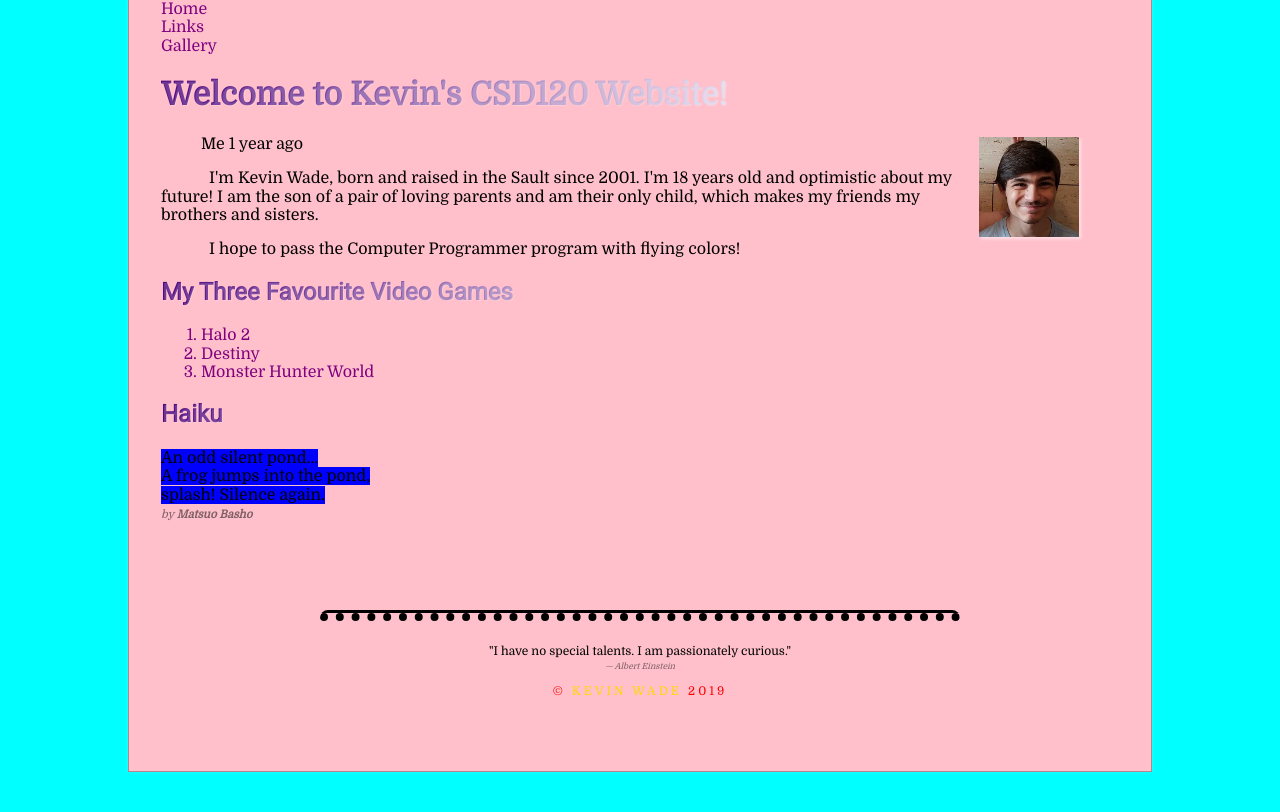
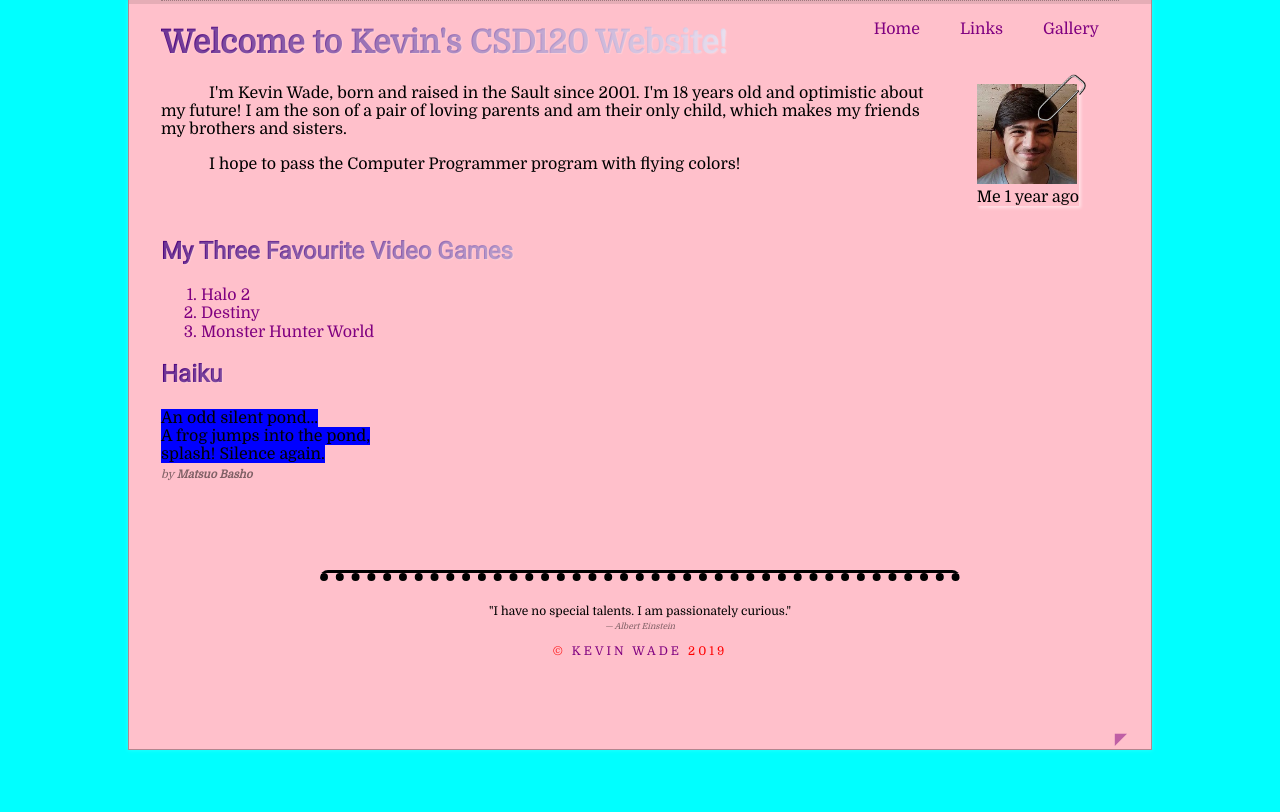
Before and after one commit to KevWade2501/csd120.19f, a plain HTML site: page index.html in a window 1280 px wide. Drawn offline with Linux system fonts and the light colour scheme; files that its build step writes are made by us from their sources.

Commit message:
finished lab 5

```diff
--- a/index.html
+++ b/index.html
@@ -19,7 +19,7 @@
 </head>
 <body>
 <div class="width-wrap">
-    <header>
+    <header id="top">
         <nav>
             <ul>
                 <li><a href="index.html">Home</a></li>
@@ -34,8 +34,8 @@
         <figure class="mugshot">
             <div class="paperclip">
             </div>
+            <a href="images/mugshot.jpg"><img src="images/mugshotthumbnail.jpg" alt="Me, Kevin!" height="100" width="100"></a>
             <figcaption>Me 1 year ago</figcaption>
-            <a href="images/mugshot.jpg"><img src="images/mugshotthumbnail.jpg" alt="Me, Kevin!" height="100" width="100"></a>
         </figure>
             <p>
                 I'm Kevin Wade, born and raised in the Sault since 2001. I'm 18 years old and optimistic about my future! I am the son of a pair of loving parents and am their only child,
@@ -96,6 +96,10 @@
         2019
         </p>
     </footer>
+    <div class="back-to-top">
+    <a href="#top">  ◤ </a>
+    </div>
+
 </div>
 </body>
 </html>
--- a/styles/main.css
+++ b/styles/main.css
@@ -25,7 +25,7 @@ h2 {
     -webkit-background-clip: text;
 }
 a {
-    color: gold;
+    color: purple;
     text-decoration:none;
 }
 ul {
@@ -41,13 +41,43 @@ li {
     font-size: 70%;
 }
 
+header {
+    border-top: solid rgba(0,0,0,0.1) 4px;
+    margin-left: -2em;
+    margin-right: -2em;
+}
+
+nav {
+    margin-left: 2em;
+    margin-right: 2em;
+    border-bottom: dotted rgba(0,0,0,0.3) 1px;
+    margin-top: -4px;
+}
+
 header nav a {
     color: purple;
+    padding-top: 1em;
+    padding-bottom: 0.5em;
+    margin-left: 1em;
+    margin-right: 1em;
+    display: block;
+    border: solid transparent 4px;
 }
+
+header nav a:hover {
+    border-top: solid purple 4px;
+}
+
 header nav ul {
     list-style-type: none;
     margin: 0;
     padding: 0;
+    float: right;
+    overflow: auto;
+}
+
+header nav ul li {
+    float: left;
 }
 
 #page-copyright {
@@ -83,7 +113,11 @@ footer {
     background-color: pink;
 }
 
-figure img {
+figure {
+    position: relative;
+}
+
+.mugshot {
     box-shadow: 2px 2px 3px rgba(255,255,255,0.5);
     position: relative;
     top: -1em;
@@ -104,15 +138,30 @@ footer hr {
 }
 
 .paperclip{
-    background-image: url(..\paperclip.png);
+    background-image: url(../images/paperclip.png);
+    background-size: contain;
     width: 50px;
     height: 50px;
-    background-size: contain;
     position: absolute;
-    top: 10px;
-    right: 7px;
+    top: -10px;
+    right: -7px;
 }
 
 .clearer{
     clear: right;
 }
+
+#top {
+
+}
+
+.back-to-top {
+    text-align: right;
+    margin-right: -0.5em;
+    opacity: 0.5;
+    bottom: 3.5em;
+}
+
+.back-to-top:hover {
+    opacity: 1;
+}
```
Also changed, not shown: glossary.html (+3 -2 lines), links.html (+3 -2 lines).
